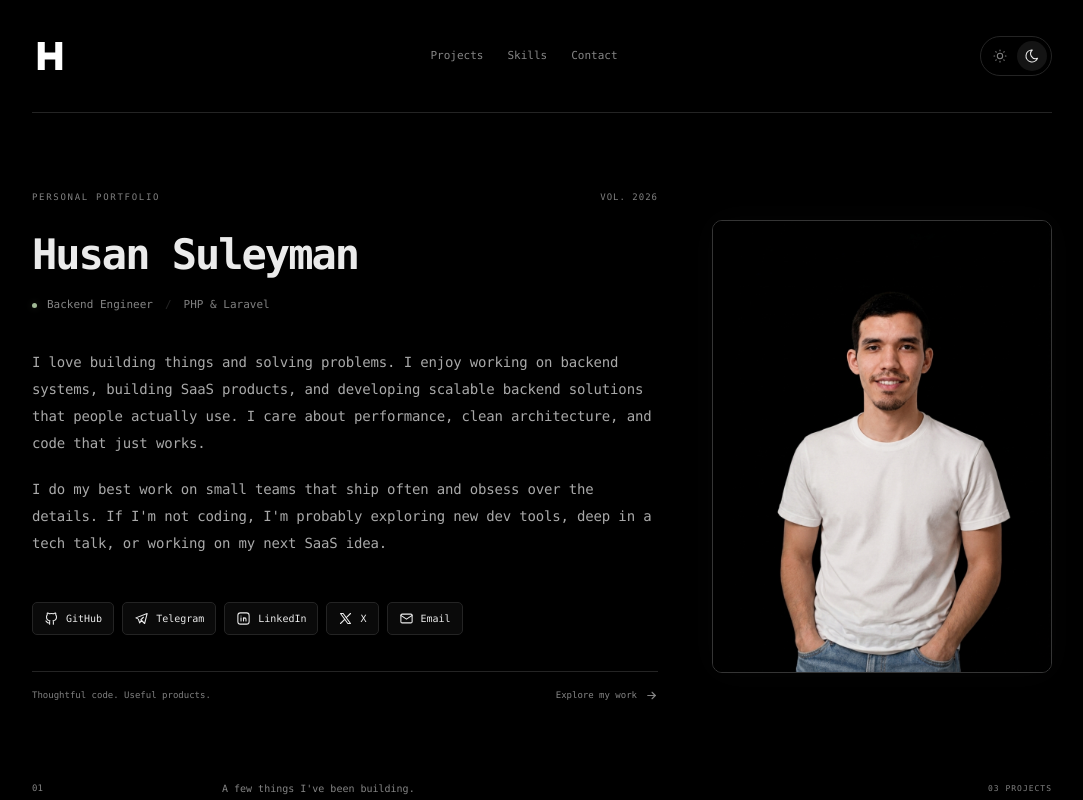
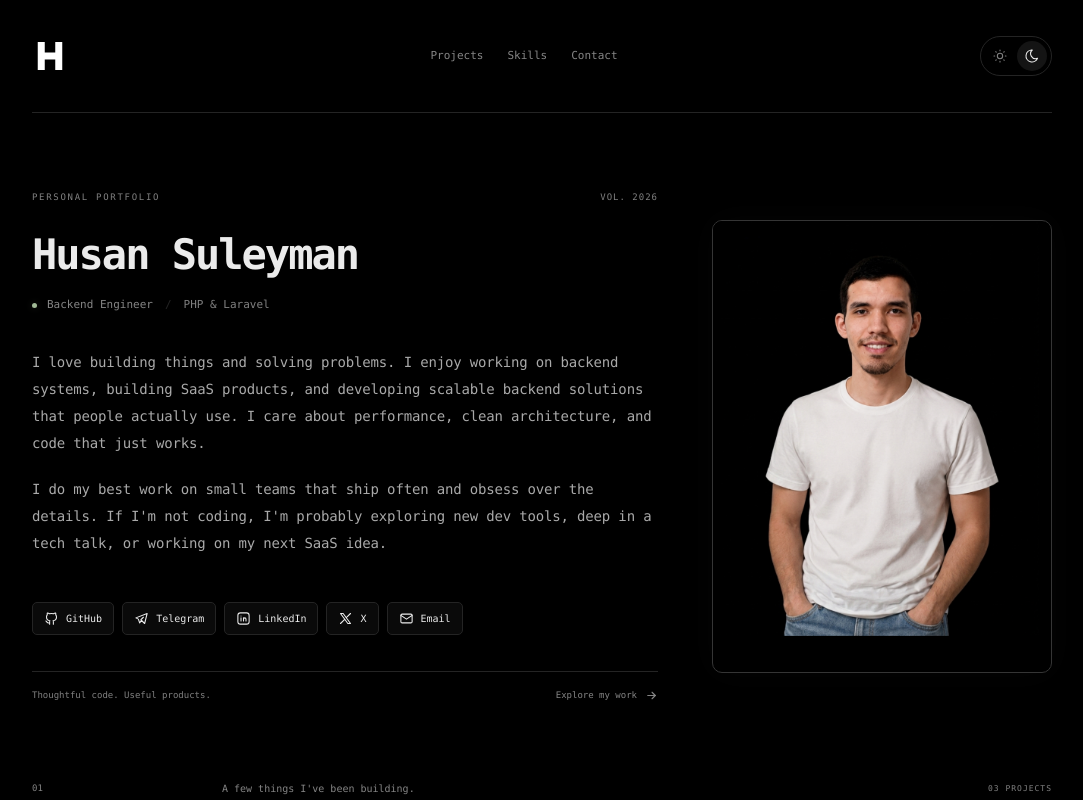
Before and after one commit to husanswe/personal_portfolio_website, a Next.js app: page / in a window 1280 px wide. Shown: the top 800 px of the page, without its empty margins (98-1181 px from the left). Built offline with nearby package versions, Linux system fonts and the light colour scheme; no server answers.

Commit message:
Center the portrait subject within its hero frame

```diff
--- a/src/app/globals.css
+++ b/src/app/globals.css
@@ -65,7 +65,8 @@ button:focus-visible, a:focus-visible, [tabindex]:focus-visible { outline: 2px s
 .hero { display: grid; grid-template-columns: minmax(0,1fr) 340px; grid-template-areas: "intro portrait" "about portrait" "social portrait" "footer portrait"; column-gap: 54px; max-width: none; margin-left: 0; padding: 78px 0 0; }
 .hero-intro { grid-area: intro; min-width: 0; }
 .hero-portrait { grid-area: portrait; position: relative; align-self: center; width: 100%; aspect-ratio: 3 / 4; border: 1px solid #353535; border-radius: 10px; overflow: hidden; background: #000; box-shadow: 0 0 34px #ffffff05; }
-.hero-photo { object-fit: cover; object-position: center; }
+/* Compensate for the portrait's uneven black padding to center the subject. */
+.hero-photo { object-fit: cover; object-position: center; transform: translate(-3.5%, -8%); }
 .hero-socials { grid-area: social; min-width: 0; }
 .hero .about-copy { grid-area: about; min-width: 0; }
 .hero .hero-bottom { grid-area: footer; min-width: 0; }
```
